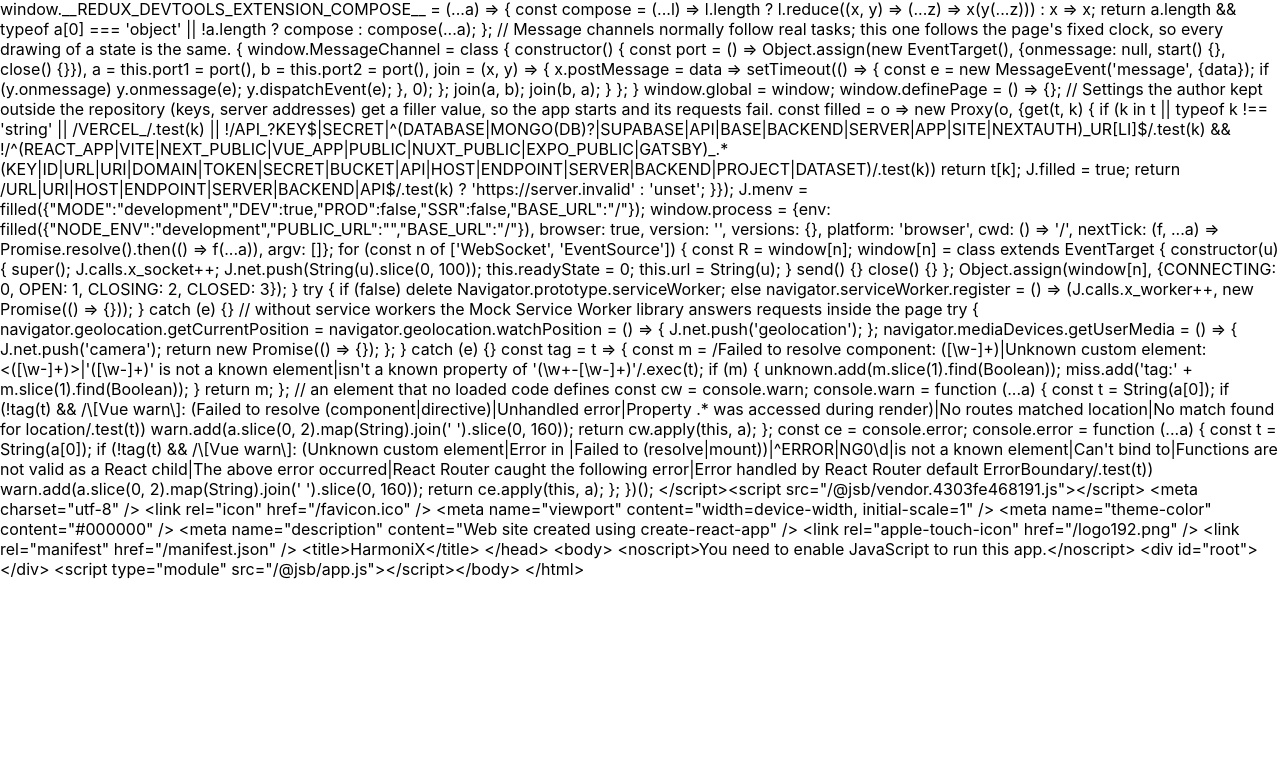
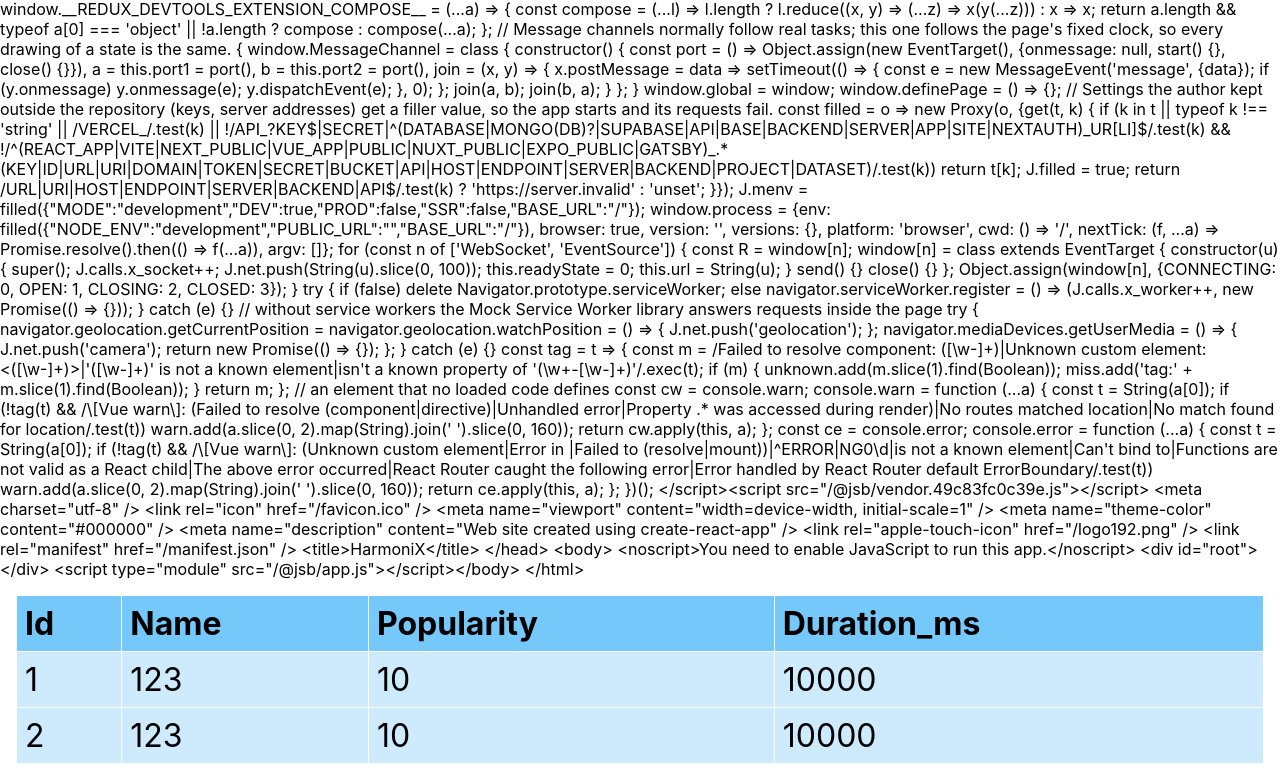
Before and after one commit to borozcod/HarmoniX, a React (Create React App) app in the folder client/: page / in a window 1280 px wide. Shown: the part 2523-3303 px from the top of the page. Before the commit the page ends 3102 px from the top, so only its background shows below. Built offline with nearby package versions, Linux system fonts and the light colour scheme.

Commit message:
added data table to front-end, need to add more column and slider

```diff
--- a/client/src/App.js
+++ b/client/src/App.js
@@ -1,10 +1,12 @@
 import GetRequest from './components/GetRequest'
+import Table from './components/Table';
 
 function App() {
   return (
     <div className="App">
       <h1>HarmoniX!!</h1>
       <GetRequest/>
+      <Table/>
     </div>
   );
 }
--- /dev/null
+++ b/client/src/components/Table.js
@@ -0,0 +1,47 @@
+import React from 'react'
+import datas from '../mock-data.json'
+import {useState} from 'react'
+
+
+const Table = () => {
+
+  const [musicInfo, setMusicInfo] = useState(datas);
+
+  return (
+    <div className='app-container'>
+        <table>
+            <thead>
+                <tr>
+                    <th>Id</th>
+                    <th>Name</th>
+                    <th>Popularity</th>
+                    <th>Duration_ms</th>
+
+                </tr>
+            </thead>
+
+            {musicInfo.map((data) => (
+                <tbody key={data.id}>
+
+
+                <tr>
+                    <td>{data.id}</td>
+                    <td>{data.name}</td>
+                    <td>{data.popularity}</td>
+                    <td>{data.duration_ms}</td>
+                </tr>
+
+
+            </tbody>
+            ))}
+
+
+
+        </table>
+
+
+    </div>
+  )
+}
+
+export default Table
--- a/client/src/index.css
+++ b/client/src/index.css
@@ -11,3 +11,45 @@ code {
   font-family: source-code-pro, Menlo, Monaco, Consolas, 'Courier New',
     monospace;
 }
+
+.app-container {
+  display: flex;
+  flex-direction: column;
+  gap: 10px;
+  padding: 1rem;
+}
+
+table {
+  border-collapse: collapse;
+  width: 100%;
+}
+
+th,
+td {
+  border: 1px solid #ffffff;
+  text-align: left;
+  padding: 8px;
+  font-size: 32px;
+}
+
+th {
+  background-color: rgb(117, 201, 250);
+}
+
+td {
+  background-color: rgb(205, 235, 253);
+}
+
+form {
+  display: flex;
+  gap: 5px;
+}
+
+form td:last-child {
+  display: flex;
+  justify-content: space-evenly;
+}
+
+form * {
+  font-size: 28px;
+}
--- /dev/null
+++ b/client/src/mock-data.json
@@ -0,0 +1,15 @@
+[
+    {
+        "id": 1,
+        "name": "123",
+        "popularity": 10,
+        "duration_ms":10000
+
+    },
+    {
+        "id": 2,
+        "name": "123",
+        "popularity": 10,
+        "duration_ms":10000
+    }
+]
```
